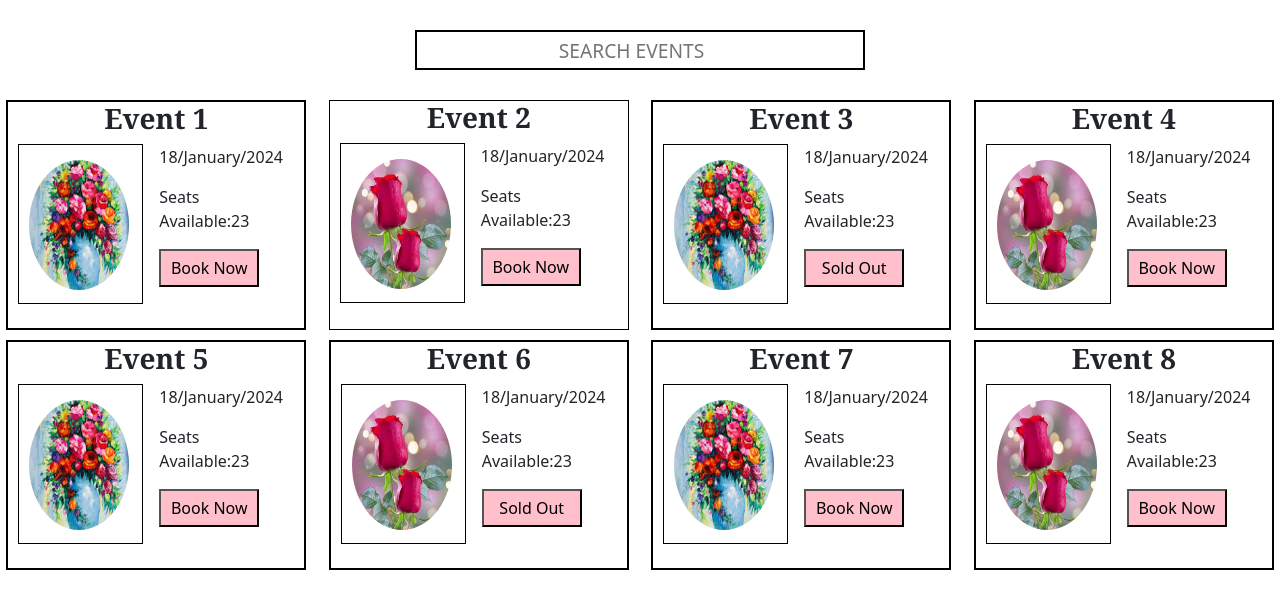
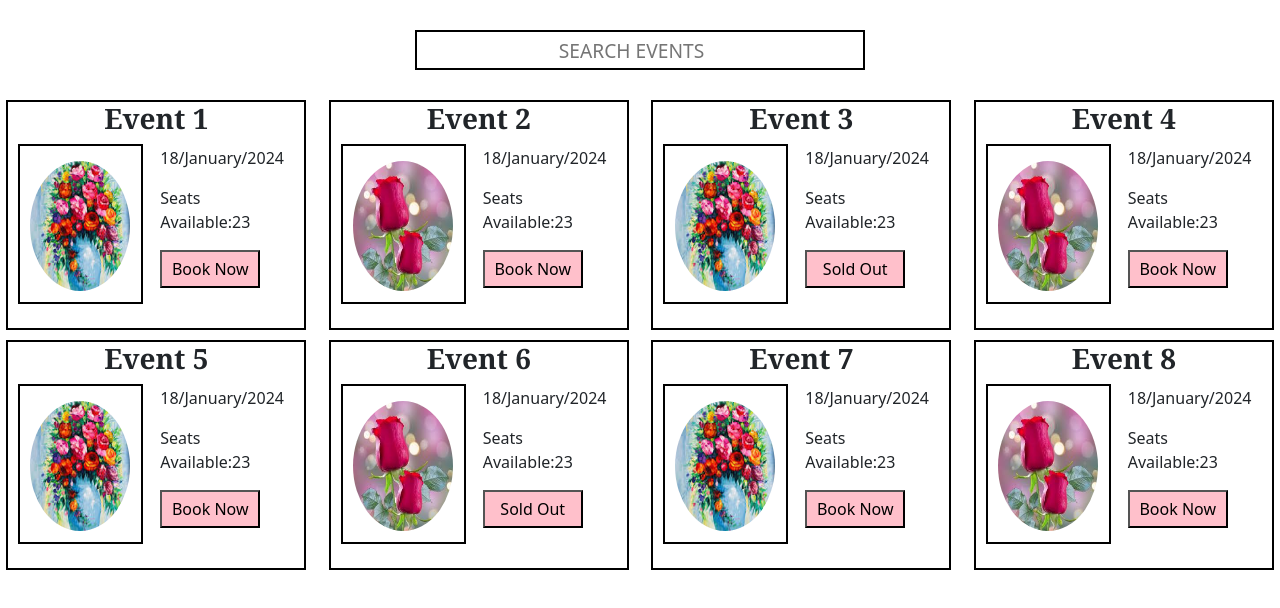
Before and after one commit to JananiRavichandran09/Events, a plain HTML site: page index.html in a window 1280 px wide. Drawn offline with nearby package versions, Linux system fonts and the light colour scheme.

Commit message:
completed

```diff
--- a/CSS/style.css
+++ b/CSS/style.css
@@ -38,7 +38,7 @@
     font-weight: bolder;
 }
 .content{
-    border: 1px solid black;
+    border: 2px solid black;
     height:160px;
     width: 125px;
     margin-left: 10px;
@@ -67,7 +67,7 @@ button{
 
 }
 .box2 {
-    border: 1px solid black;
+    border: 2px solid black;
     height: 230px;
     width: 300px;
 }
```
